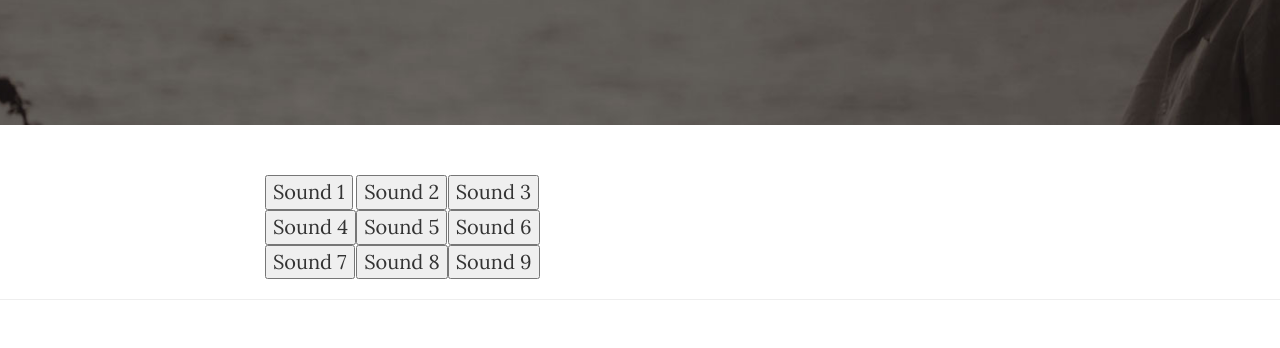
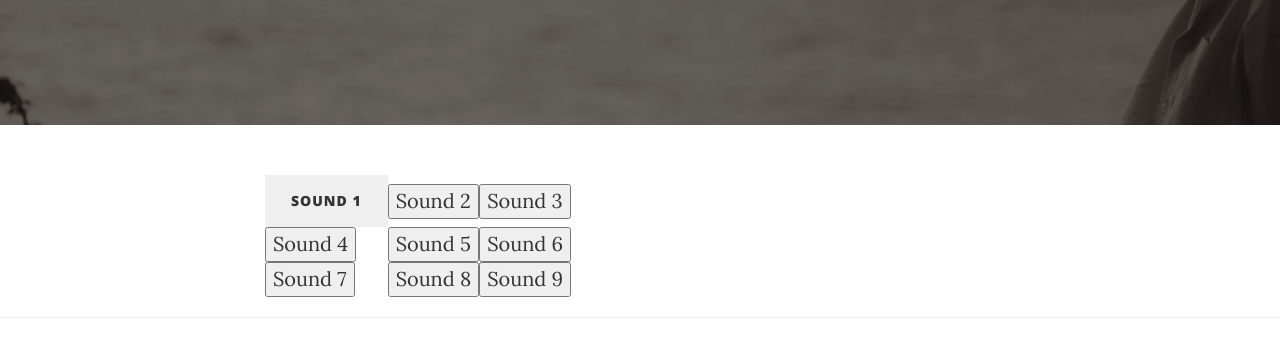
Before and after one commit to spicynelly/spicynelly.github.io, a website: page soundboard.html in a window 1280 px wide. Shown: the part 323-671 px from the top of the page. Drawn offline with nearby package versions, Linux system fonts and the light colour scheme.

Commit message:
Update soundboard.html

```diff
--- a/soundboard.html
+++ b/soundboard.html
@@ -89,7 +89,7 @@
             <div class="col-lg-8 col-lg-offset-2 col-md-10 col-md-offset-1">
                <table>
                <tr>
-               <td><button type="button" onclick="playsound(0)">Sound 1</button></td>
+               <td><button class="btn" type="button" onclick="playsound(0)">Sound 1</button></td>
                <td><button type="button" onclick="playsound(1)">Sound 2</button></td>
                <td><button type="button" onclick="playsound(2)">Sound 3</button></td>
                </tr>
```
